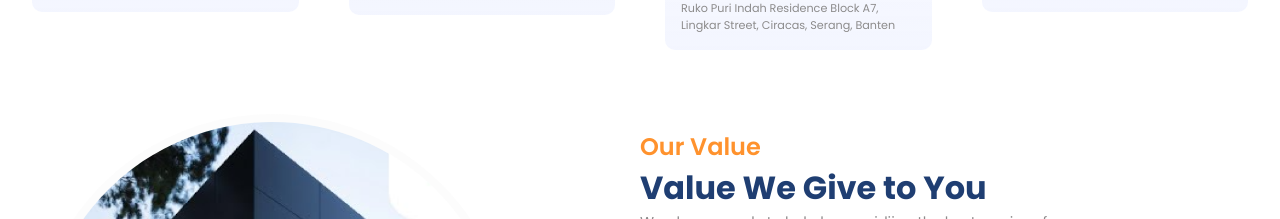
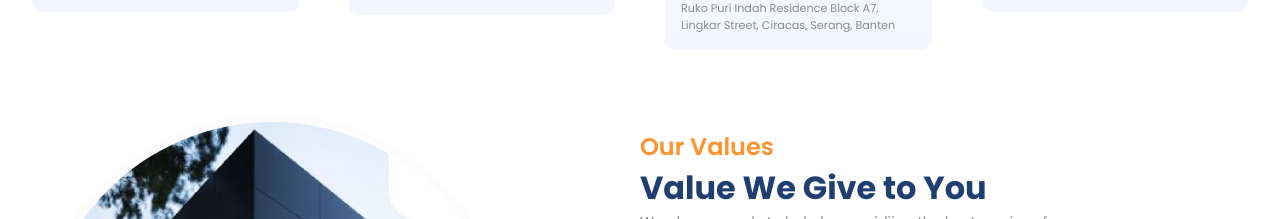
Before and after one commit to aliiashraf777/1rcs-real-estate-homyz, a React (Vite) app: page / in a window 1280 px wide. Shown: the part 1361-1580 px from the top of the page. Built offline with nearby package versions, Linux system fonts and the light colour scheme.

Commit message:
feat(OurValues): add OurValues section

```diff
--- a/src/components/OurValues/OurValues.jsx
+++ b/src/components/OurValues/OurValues.jsx
@@ -25,7 +25,7 @@ const OurValues = () => {
                 {/* <div className="v-content flexColStart"> */}
                 <div className="v-content">
                     <div className="flexColStart">
-                        <h4 className='orangeText'>Our Value</h4>
+                        <h4 className='orangeText'>Our Values</h4>
                         <h3 className='primaryText'>Value We Give to You</h3>
                         <p className='secondaryText'>We always ready to help by providijng the best services for you. <br />
                             We beleive a good blace to live can make your life better
```
